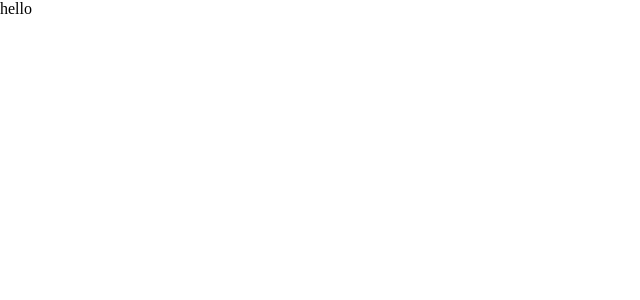
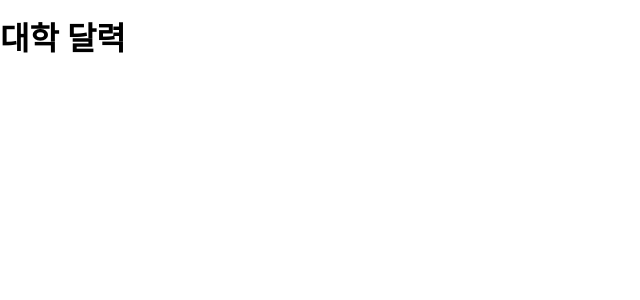
Before and after one commit to sunghwan2789/ac-ical, a React (Vite) app: page / in a window 1280 px wide. Shown: the top 300 px of the page, without its empty margins (0-640 px from the left). Built offline with nearby package versions, Linux system fonts and the light colour scheme.

Commit message:
Add base pages.

```diff
--- /dev/null
+++ b/src/App.tsx
@@ -0,0 +1,16 @@
+import React from 'react';
+import { HashRouter, Switch, Route } from 'react-router-dom';
+import { PAGE_PATHS } from './constants';
+import Calendar from './pages/Calendar';
+import Main from './pages/Main';
+
+export default () => (
+  <>
+    <HashRouter>
+      <Switch>
+        <Route path={`${PAGE_PATHS.CALENDAR}/:id`} component={Calendar} />
+        <Route path="/" component={Main} />
+      </Switch>
+    </HashRouter>
+  </>
+);
--- a/src/components/App.tsx
+++ /dev/null
@@ -1,3 +0,0 @@
-import React from 'react';
-
-export default () => <div>hello</div>;
--- /dev/null
+++ b/src/constants.ts
@@ -0,0 +1,3 @@
+export enum PAGE_PATHS {
+  CALENDAR = '/calendar',
+}
--- a/src/index.tsx
+++ b/src/index.tsx
@@ -1,5 +1,5 @@
 import React from 'react';
 import ReactDOM from 'react-dom';
-import App from './components/App';
+import App from './App';
 
 ReactDOM.render(<App />, document.getElementById('root'));
--- /dev/null
+++ b/src/pages/Calendar.tsx
@@ -0,0 +1,12 @@
+import React from 'react';
+import { useParams } from 'react-router-dom';
+
+type RouteParams = {
+  id: string;
+};
+
+export default () => {
+  const params = useParams<RouteParams>();
+
+  return <p>{params.id}</p>;
+};
--- /dev/null
+++ b/src/pages/Main.tsx
@@ -0,0 +1,7 @@
+import React from 'react';
+
+export default () => (
+  <>
+    <h1>대학 달력</h1>
+  </>
+);
```
